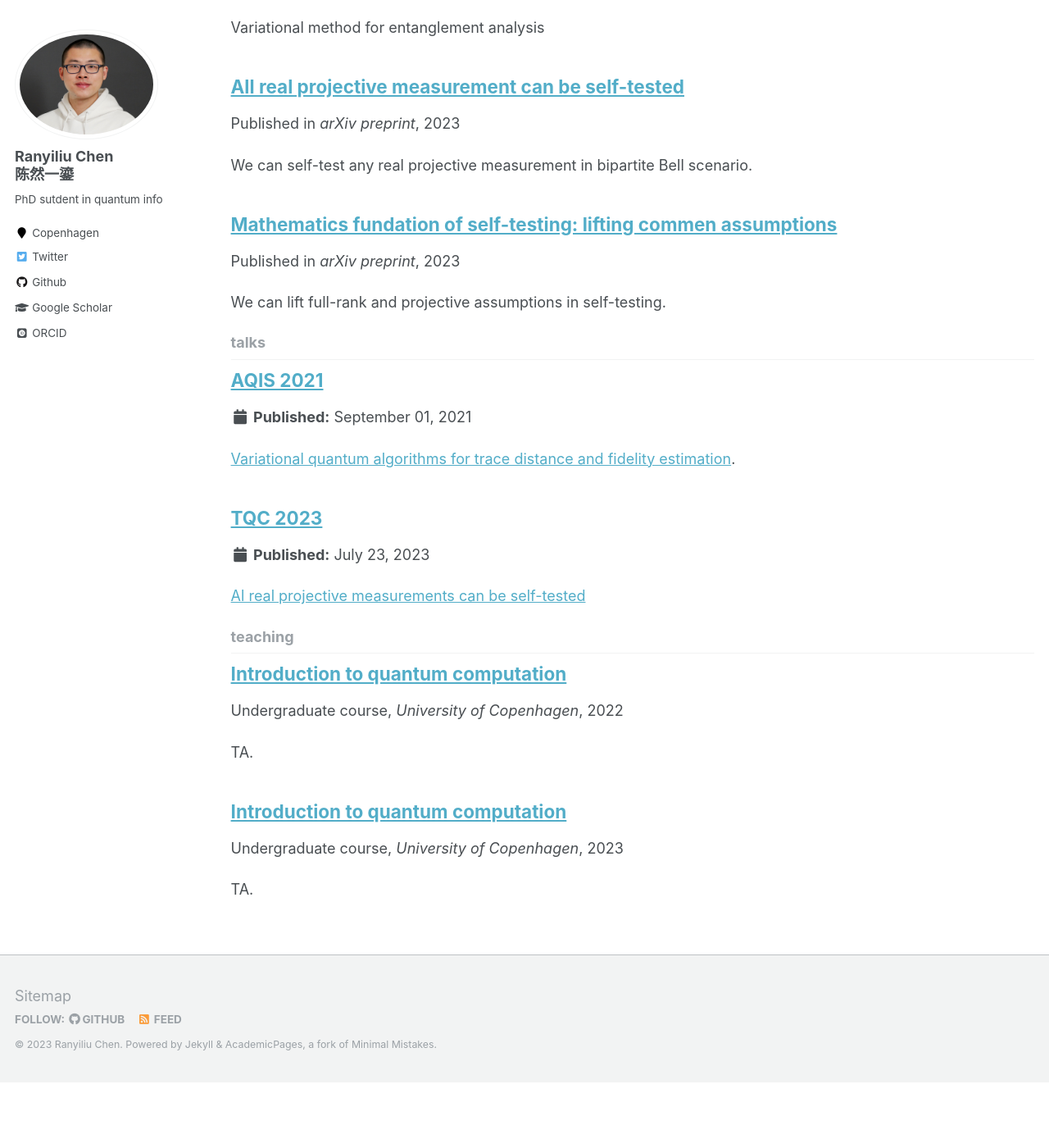
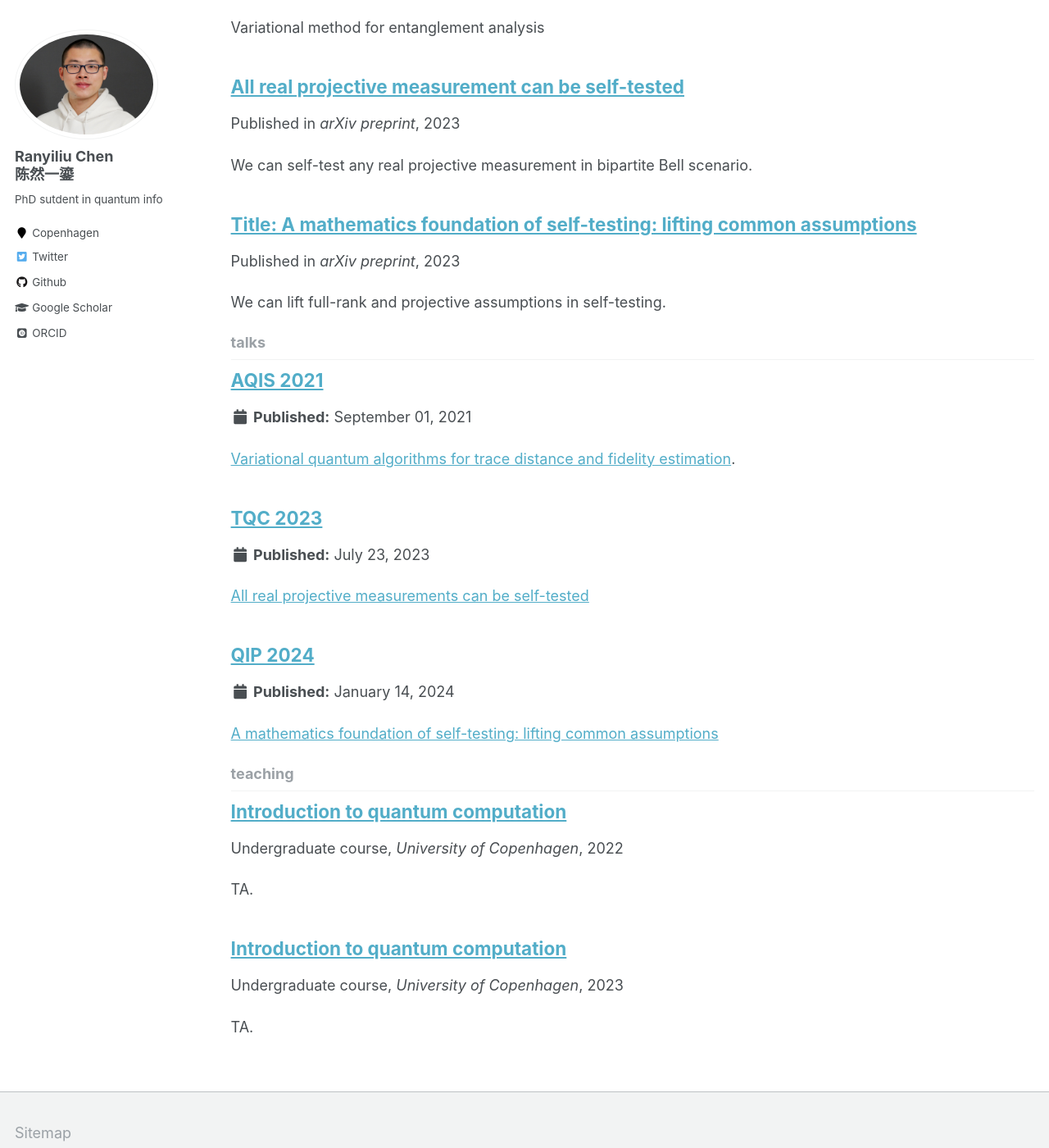
Before and after one commit to CRYL/CRYL.github.io, a Jekyll site: the page built from _pages/collection-archive.html, in a window 1280 px wide and 1400 px high, scrolled down 1415 px. Shown: the whole window at 82% size. Built offline with Jekyll 4.4.1, drawn with Linux system fonts in a browser that asks for light colours; some web fonts are replaced; before the commit the page ends 2735 px from its top, so only the background shows below that.

Commit message:
add QIP talk

```diff
--- a/_publications/self-testing-lifting-assumptions.md
+++ b/_publications/self-testing-lifting-assumptions.md
@@ -1,5 +1,5 @@
 ---
-title: "Mathematics fundation of self-testing: lifting commen assumptions"
+title: "Title: A mathematics foundation of self-testing: lifting common assumptions"
 collection: publications
 permalink: /publication/self-testing-lifting-assumptions
 excerpt: 'We can lift full-rank and projective assumptions in self-testing.'
--- /dev/null
+++ b/_talks/QIP-2024.md
@@ -0,0 +1,11 @@
+---
+title: "QIP 2024"
+collection: talks
+type: "Talk"
+permalink: /talks/QIP-2024
+venue: "Taipei"
+date: 2024-01-14
+location: "Taipei, Taiwan"
+---
+
+[A mathematics foundation of self-testing: lifting common assumptions](https://arxiv.org/abs/2310.12662)
--- a/_talks/TQC-2023.md
+++ b/_talks/TQC-2023.md
@@ -8,6 +8,6 @@ date: 2023-07-23
 location: "Aveiro, Portugal"
 ---
 
-[Al real projective measurements can be self-tested](https://arxiv.org/abs/2302.00974)
+[All real projective measurements can be self-tested](https://arxiv.org/abs/2302.00974)
 
 Playback available: [link](https://www.youtube.com/watch?v=gA3zjPr1IuE&list=PLmE1-ewBrbkgwgfqVwwluWWfO4jW2DXrq&index=2&t=38s), 2:04:28
```
